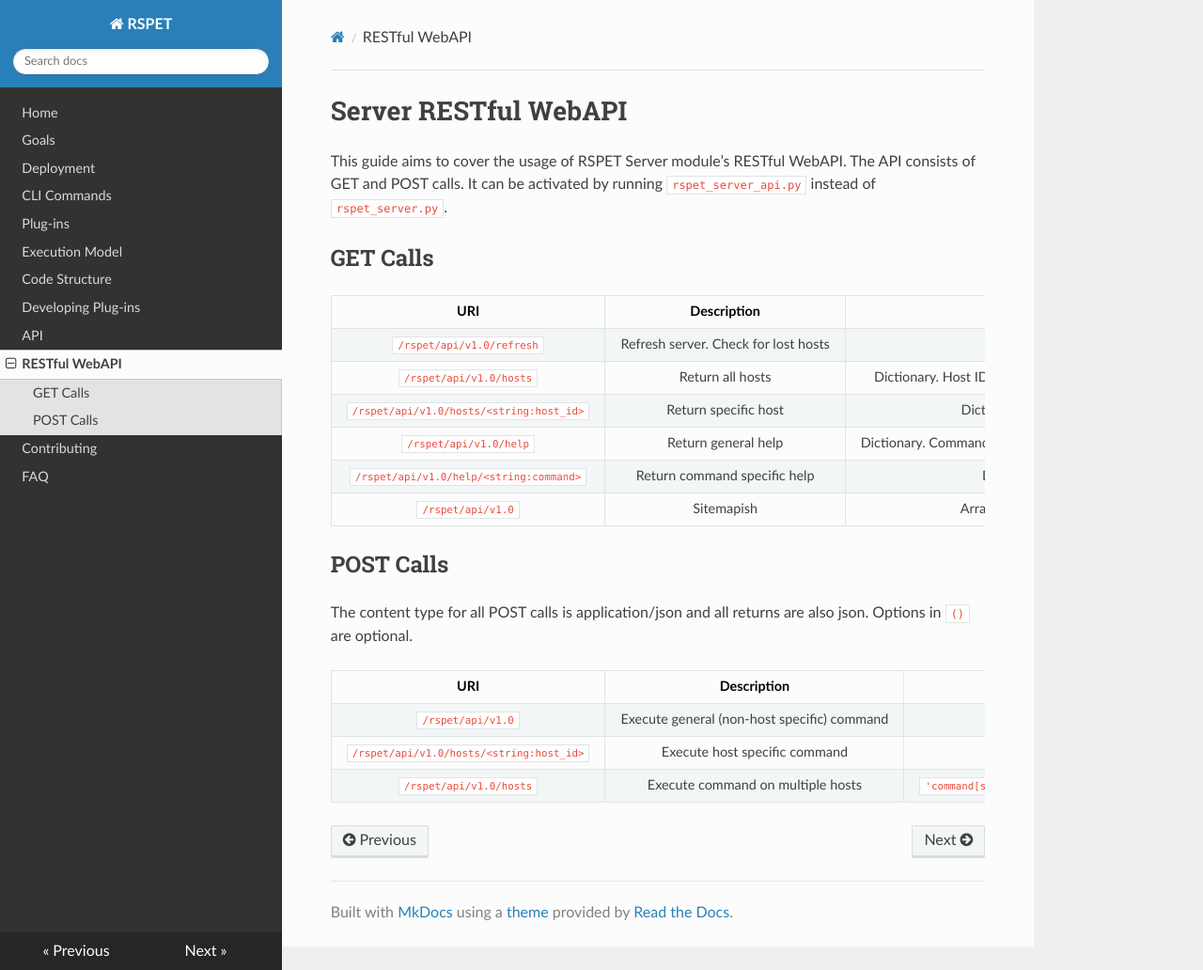
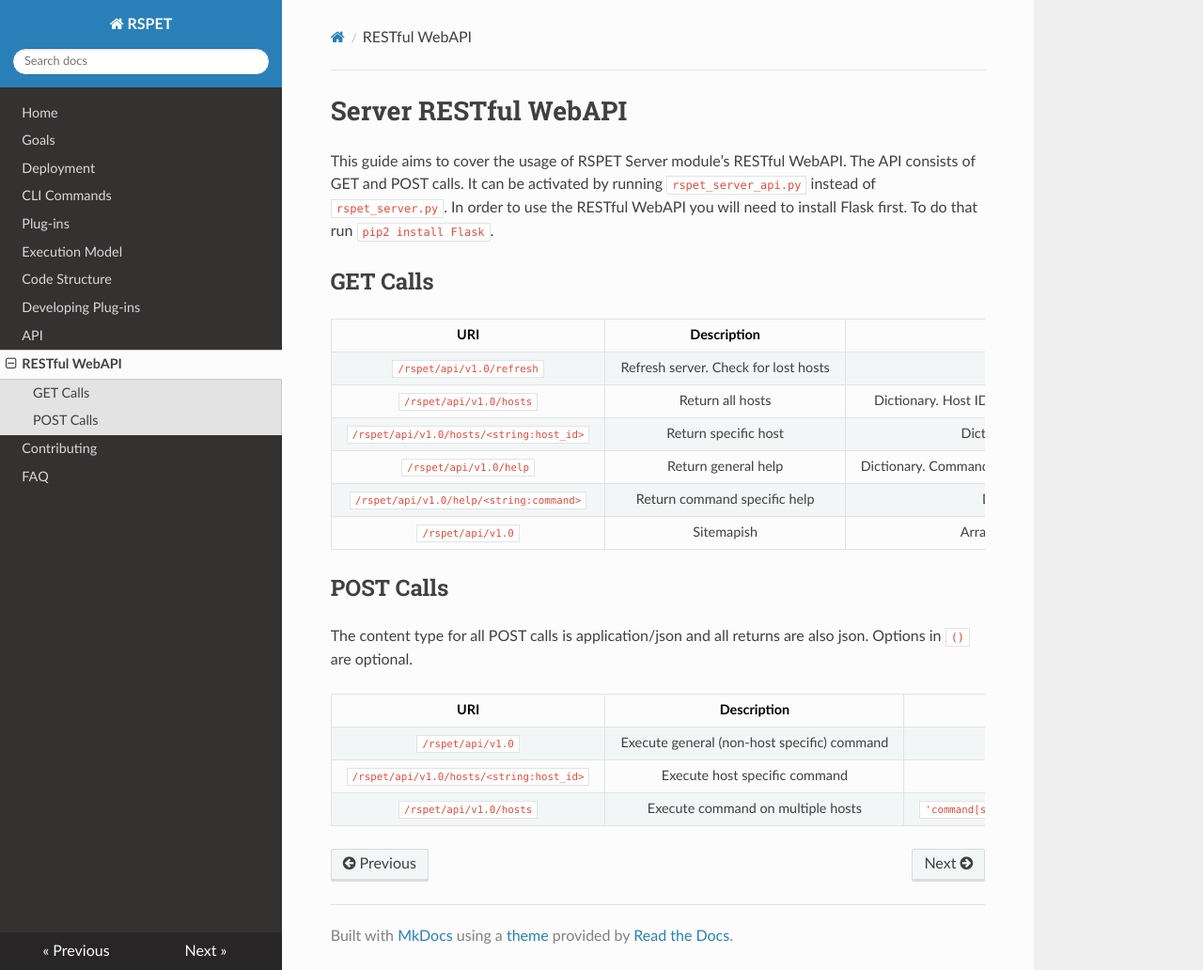
Before and after one commit to panagiks/md-docs, an MkDocs documentation site: the page built from docs/REST_API.md, in a window 1280 px wide and 1032 px high. Shown: the whole window at 94% size. Built offline with MkDocs 1.6.1, drawn with Linux system fonts in a browser that asks for light colours; nearby versions of some CDN libraries; old or Windows-style settings are respelled for this version of MkDocs.

Commit message:
Added instruction to install Flask

```diff
--- a/docs/REST_API.md
+++ b/docs/REST_API.md
@@ -2,7 +2,8 @@
 
 This guide aims to cover the usage of RSPET Server module's RESTful WebAPI. The
 API consists of GET and POST calls. It can be activated by running `rspet_server_api.py`
-instead of `rspet_server.py`.
+instead of `rspet_server.py`. In order to use the RESTful WebAPI you will need to
+install Flask first. To do that run `pip2 install Flask`.
 
 ## GET Calls
 
```
